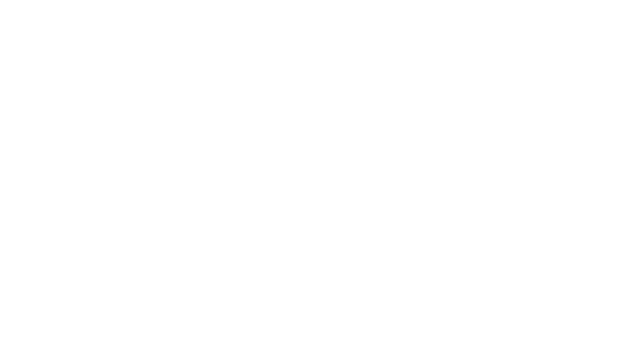
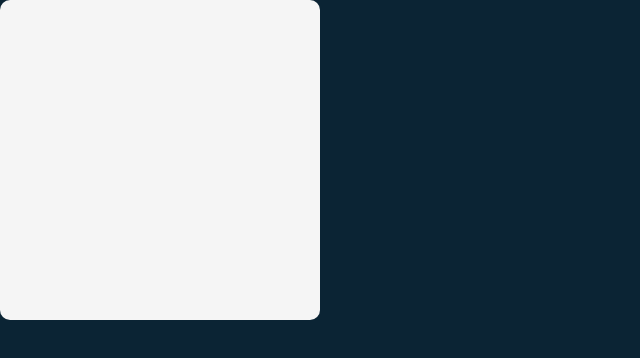
Before and after one commit to windowwelder/tenzies, a React (Vite) app: page / in a window 1280 px wide. Shown: the top 358 px of the page, without its empty margins (0-640 px from the left). Built offline with nearby package versions, Linux system fonts and the light colour scheme.

Commit message:
style: styling <body> and <main> elements as specified

```diff
--- a/src/App.jsx
+++ b/src/App.jsx
@@ -1,6 +1,6 @@
 export default function App() {
     return (
-        <main>
+        <main className="main">
 
         </main>
     )
--- a/src/index.css
+++ b/src/index.css
@@ -4,4 +4,18 @@
 
 body {
     margin: 0;
+    width: 360px;
+    height: 379px;
+    top: 69px;
+    left: 76px;
+    background-color: #0B2434;
 }
+
+.main {
+    width: 320px;
+    height: 320px;
+    top: 30px;
+    left: 20px;
+    border-radius: 10px;
+    background-color: #F5F5F5;
+}
```
